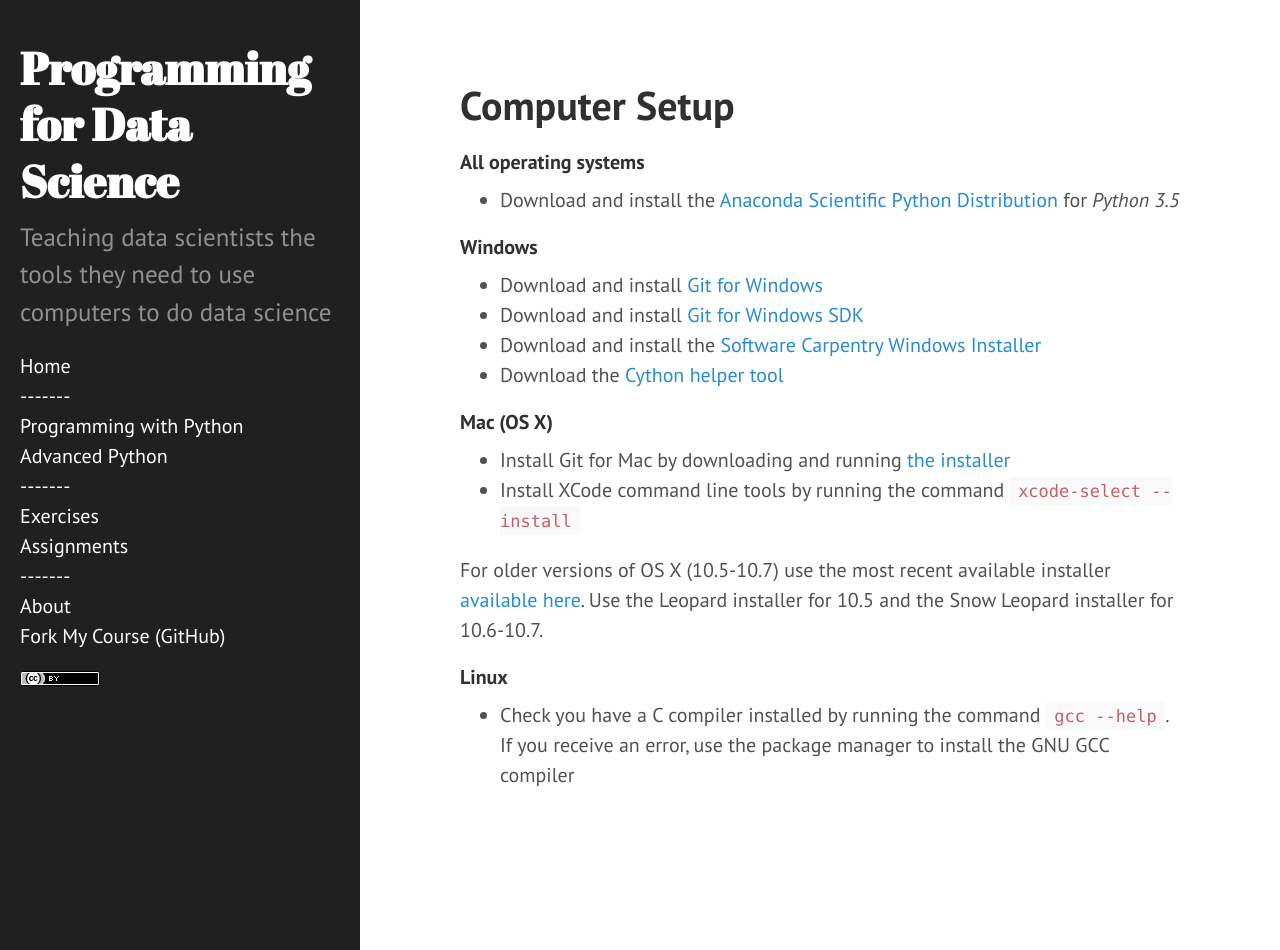
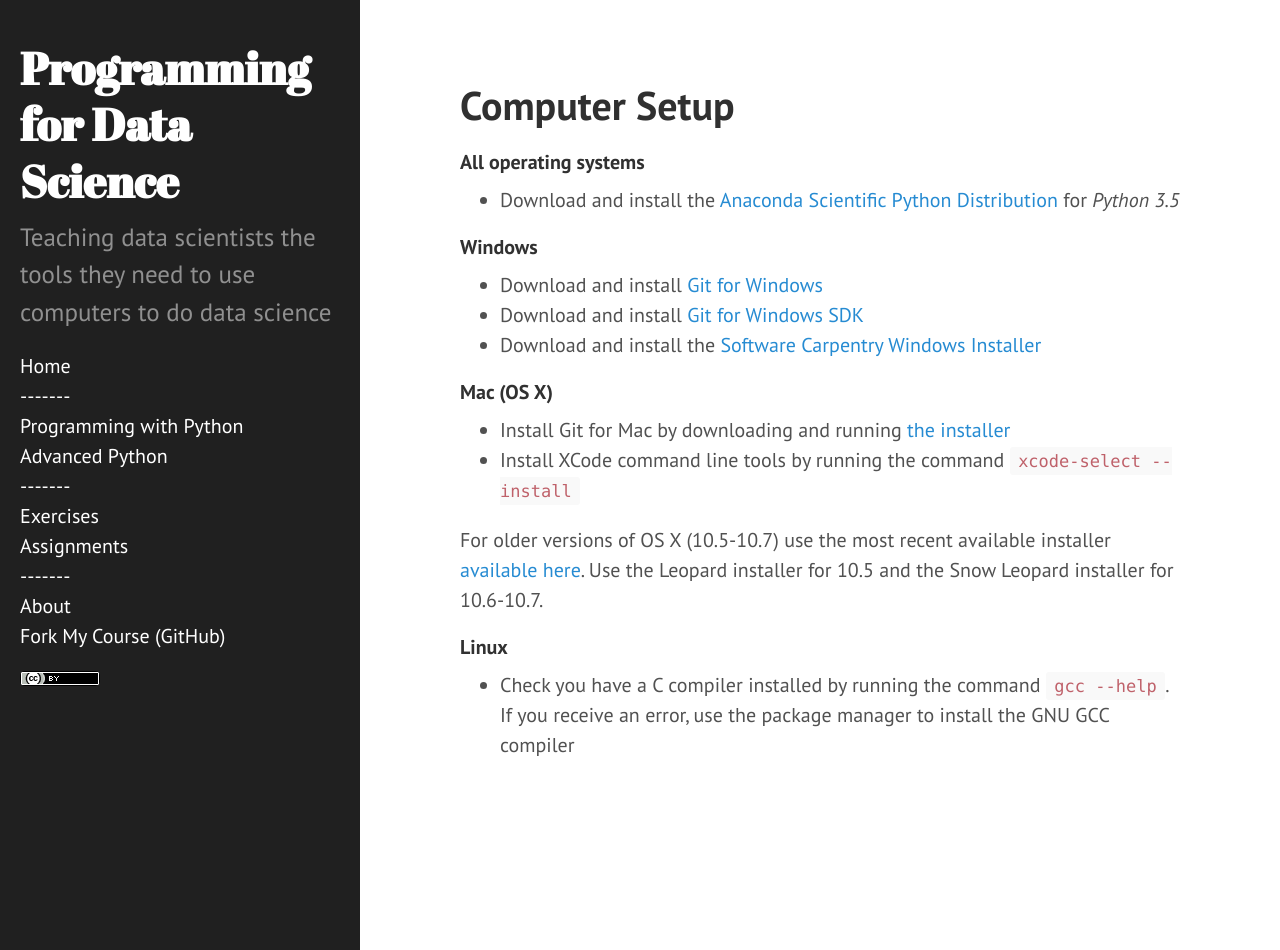
Before and after one commit to nyu-cds/courses, a Jekyll site: the page built from advanced-setup.md, in a window 1280 px wide and 950 px high. Built offline with Jekyll 4.4.1, drawn with Linux system fonts in a browser that asks for light colours.

Commit message:
Update advanced-setup.md

```diff
--- a/advanced-setup.md
+++ b/advanced-setup.md
@@ -12,7 +12,6 @@
 * Download and install [Git for Windows](http://msysgit.github.io/)
 * Download and install [Git for Windows SDK](https://github.com/git-for-windows/build-extra/releases/download/git-sdk-1.0.3/git-sdk-installer-1.0.3-32.7z.exe)
 * Download and install the [Software Carpentry Windows Installer](http://files.software-carpentry.org/SWCarpentryInstaller.exe)
-* Download the [Cython helper tool]({{ site.github.url }}/code/setup_cython.py)
 
 #### Mac (OS X)
 
```
